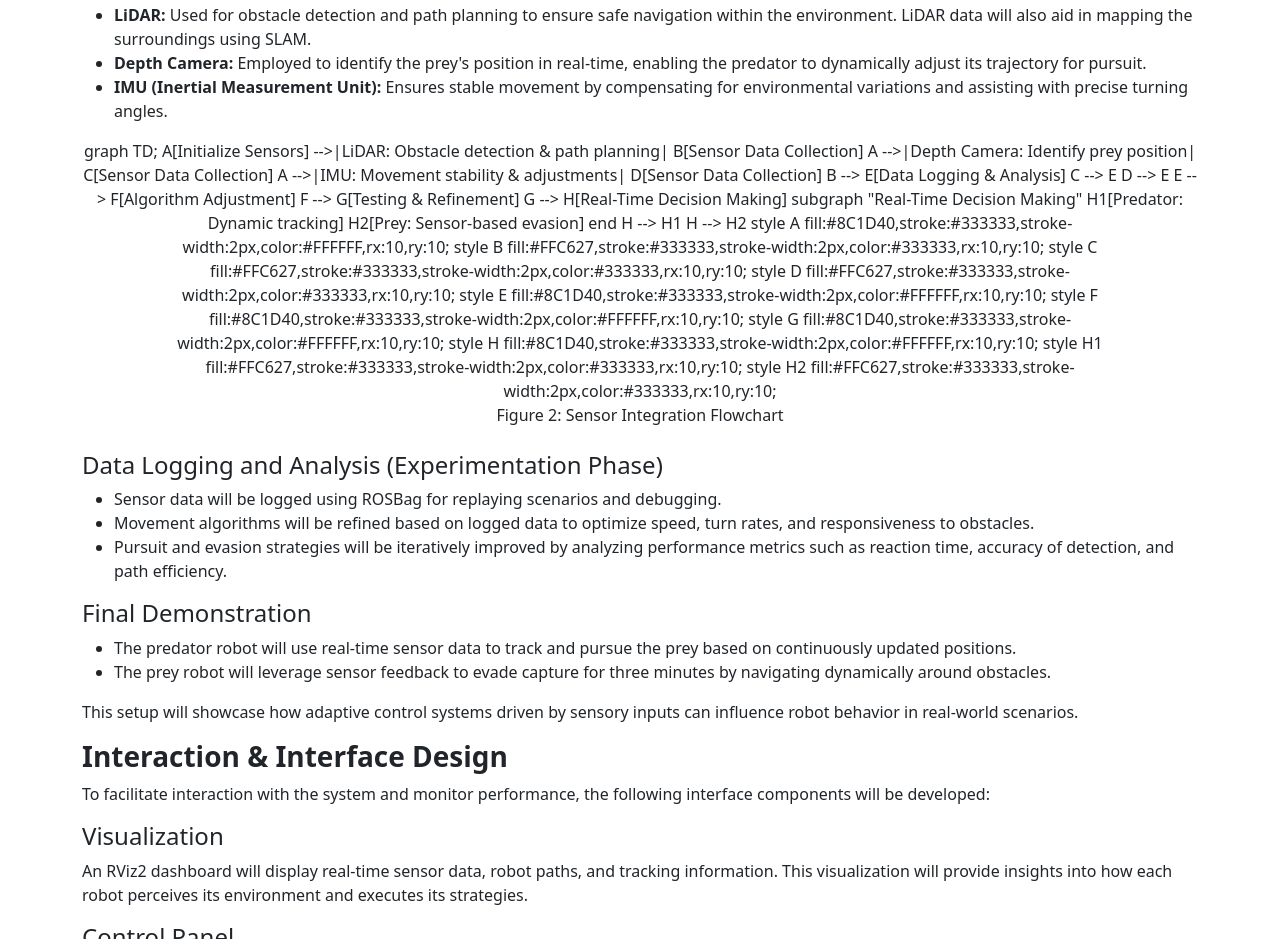
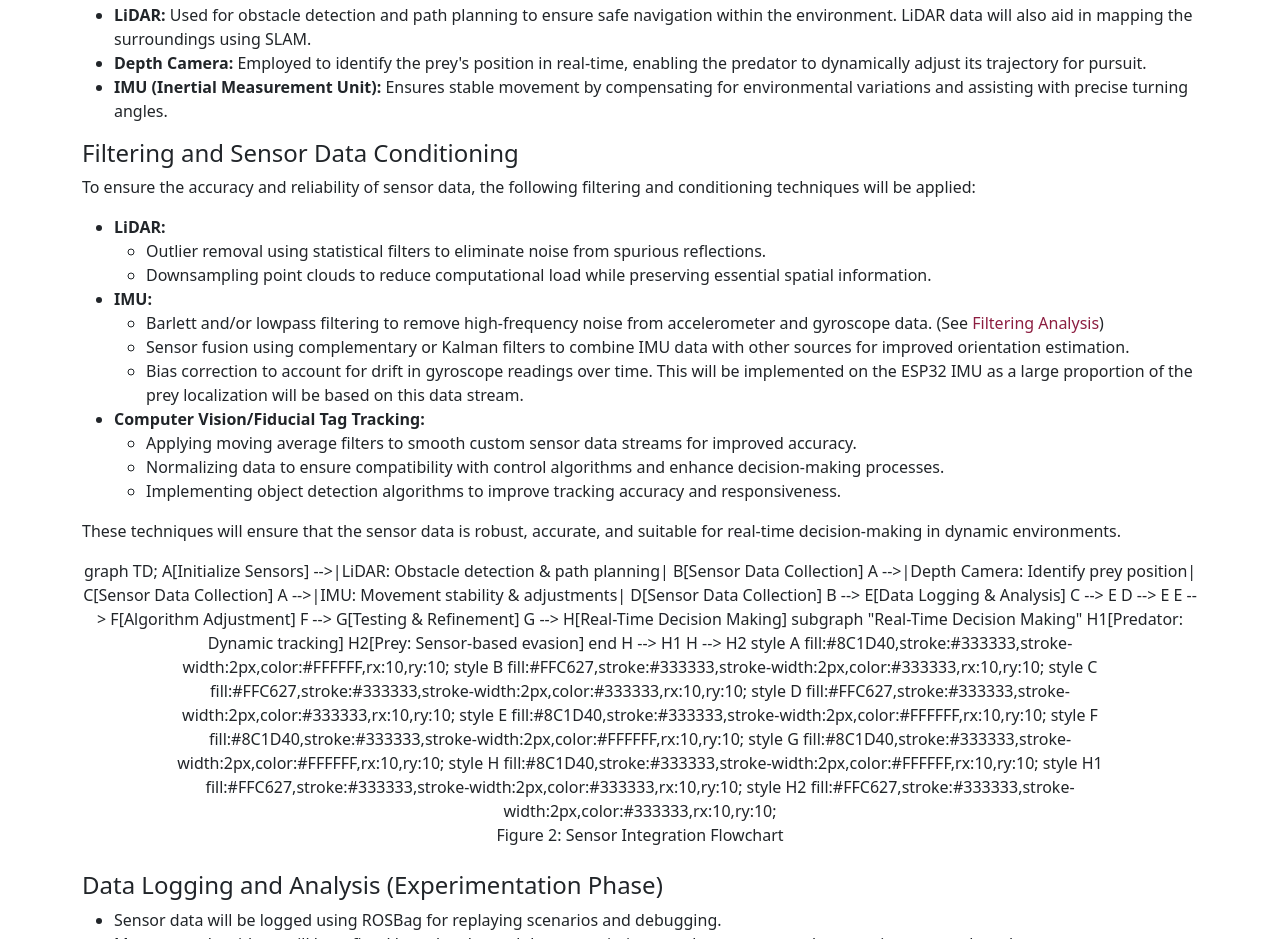
Before and after one commit to ASU-RAS598-2025-S-TEAM02/ASU-RAS598-2025-S-TEAM02.github.io, a plain HTML site: page overview.html in a window 1280 px wide. Shown: the part 989-1928 px from the top of the page. Drawn offline with nearby package versions, Linux system fonts and the light colour scheme.

Commit message:
Enhance sensor data conditioning section with detailed filtering techniques for LiDAR, IMU, and computer vision to improve accuracy and reliability.

```diff
--- a/overview.html
+++ b/overview.html
@@ -80,6 +80,39 @@
             <li><b>Depth Camera:</b> Employed to identify the prey's position in real-time, enabling the predator to dynamically adjust its trajectory for pursuit.</li>
             <li><b>IMU (Inertial Measurement Unit):</b> Ensures stable movement by compensating for environmental variations and assisting with precise turning angles.</li>
         </ul>
+        <h4>Filtering and Sensor Data Conditioning</h3>
+        <p>To ensure the accuracy and reliability of sensor data, the following filtering and conditioning techniques will be applied:</p>
+        <ul>
+            <li><b>LiDAR:</b>
+                <ul>
+                    <li>Outlier removal using statistical filters to eliminate noise from spurious reflections.</li>
+                    <li>Downsampling point clouds to reduce computational load while preserving essential spatial information.</li>
+                    <!-- <li>Applying voxel grid filters for uniform data representation in SLAM algorithms.</li> -->
+                </ul>
+            </li>
+            <!-- <li><b>Depth Camera:</b>
+                <ul>
+                    <li>Median filtering to smooth depth images and reduce noise caused by environmental factors.</li>
+                    <li>Edge detection algorithms to enhance object boundaries for better prey tracking.</li>
+                    <li>Calibration to correct lens distortion and ensure accurate depth measurements.</li>
+                </ul>
+            </li> -->
+            <li><b>IMU:</b>
+                <ul>
+                    <li>Barlett and/or lowpass filtering to remove high-frequency noise from accelerometer and gyroscope data. (See <a href="assignment3.html">Filtering Analysis</a>)</li>
+                    <li>Sensor fusion using complementary or Kalman filters to combine IMU data with other sources for improved orientation estimation.</li>
+                    <li>Bias correction to account for drift in gyroscope readings over time. This will be implemented on the ESP32 IMU as a large proportion of the prey localization will be based on this data stream.</li>
+                </ul>
+            </li>
+            <li><b>Computer Vision/Fiducial Tag Tracking:</b>
+                <ul>
+                    <li>Applying moving average filters to smooth custom sensor data streams for improved accuracy.</li>
+                    <li>Normalizing data to ensure compatibility with control algorithms and enhance decision-making processes.</li>
+                    <li>Implementing object detection algorithms to improve tracking accuracy and responsiveness.</li>
+                </ul>
+            </li>
+        </ul>
+        <p>These techniques will ensure that the sensor data is robust, accurate, and suitable for real-time decision-making in dynamic environments.</p>
 
         <div class="mermaid" style="text-align: center; border-color: white;">
             graph TD;
```
